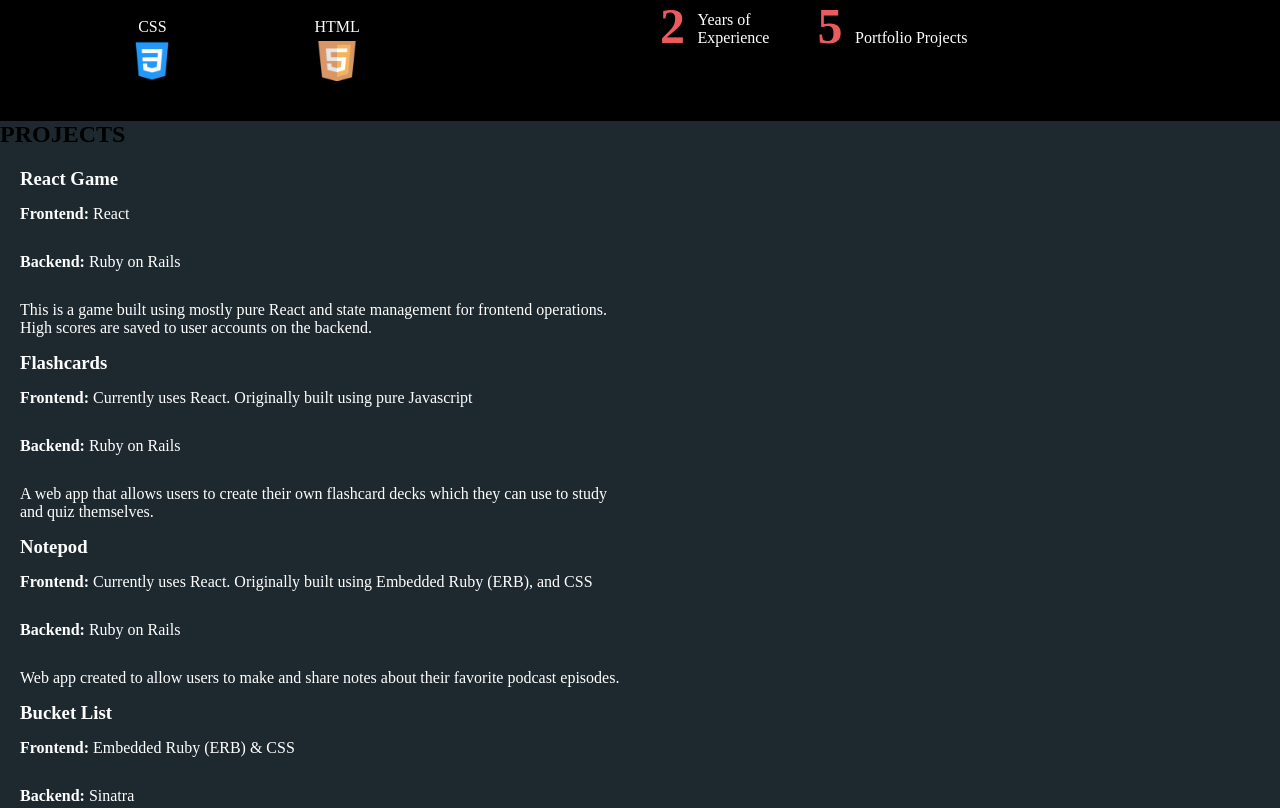
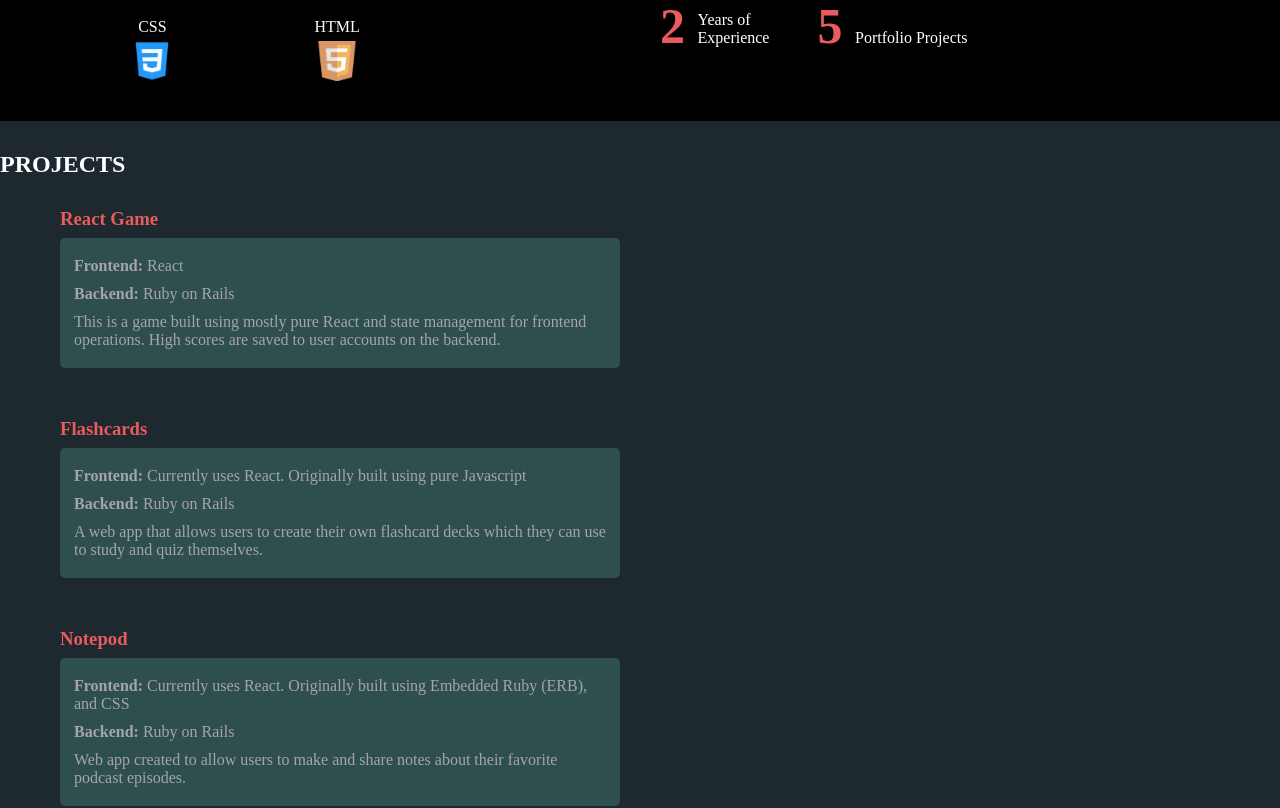
Before and after one commit to chriskay25/portfolio, a React (Create React App) app: page / in a window 1280 px wide. Shown: the part 668-1476 px from the top of the page. Built offline with nearby package versions, Linux system fonts and the light colour scheme.

Commit message:
Add styling for projects comp, other minor edits

```diff
--- a/src/App.css
+++ b/src/App.css
@@ -35,21 +35,22 @@ body {
     --red: #ea5b5d;
     --green: #5beaa0;
     --blue: #5ba5ea;
+    --grey: rgb(165, 165, 165);
     --header-font: 'Montserrat';
     --text-font: 'Manjari';
 }
 
-div {
+h1,h2,h3,h4,h5,h6 {
+    font-family: var(--header-font);
+    color: #fff;
+}
+
+div, p, span {
     font-family: var(--text-font);
 }
 
-h1,h2,h3,h4,h5,h6 {
-    font-family: var(--header-font);
-}
-
-p, span {
-    padding: 15px 0;
-    font-family: var(--text-font);
+p {
+    color: var(--grey);
 }
 
 ul {
@@ -79,7 +80,7 @@ li {
 
 /* INTRO */
 
-.intro, .skills {
+.intro, .skills, .projects {
     display: flex;
     flex-direction: row;
     flex-wrap: wrap;
@@ -116,6 +117,10 @@ li {
     justify-content: center;
     width: 90%;
     max-width: 600px;
+}
+
+.intro-description p {
+    margin: 25px 0;
 }
 
 .social-media img {
@@ -171,4 +176,38 @@ li {
 
 .proficiencies {
     padding: 20px 0;
+    color: var(--grey);
 }
+
+/* PROJECTS */
+
+.projects-container {
+    margin-top: 30px;
+    color: #fff;
+}
+
+.projects-header {
+    text-align: center;
+    font-size: 30px;
+}
+
+.projects h3 {
+    color: var(--red);
+    margin-bottom: 8px;;
+}
+
+.project-container {
+    margin-bottom: 50px;
+    min-height: 100px;
+}
+
+.project-description {
+    padding: 14px;
+    background-color: darkslategray;
+    color: var(--grey);
+    border-radius: 5px;
+}
+
+.project-description p {
+    padding: 5px 0;
+}
```
